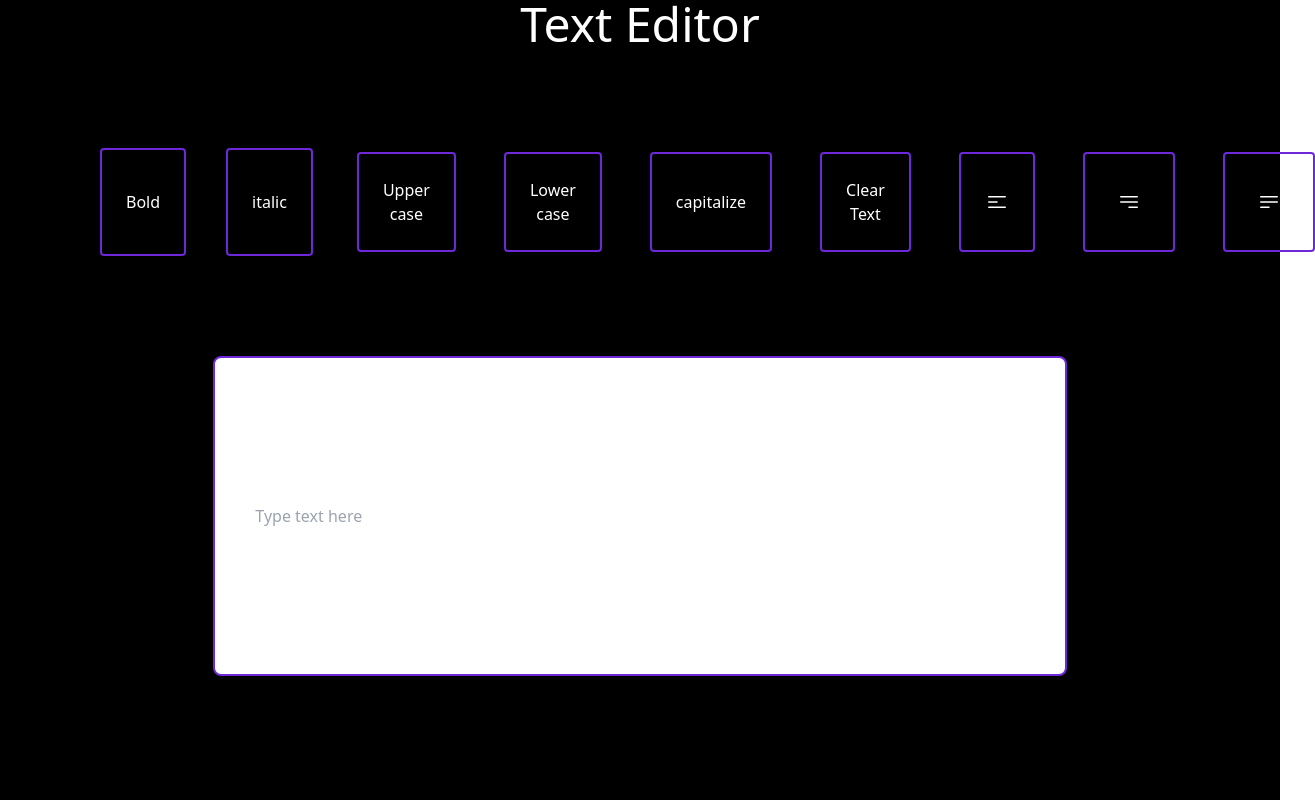
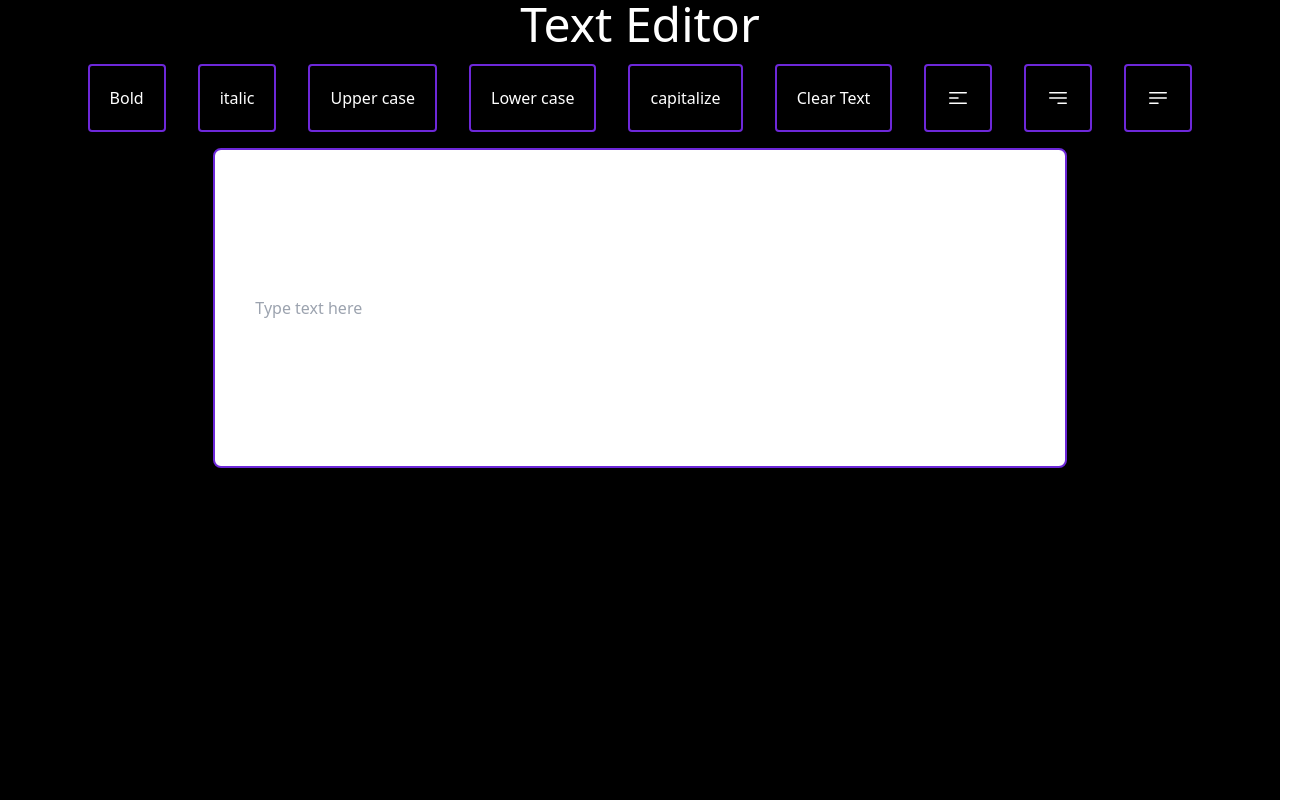
Before and after one commit to darkimpow/Deliverable-10-Js-text-editor, a plain HTML site: page html.document.html in a window 1280 px wide. Shown: the whole page, 1315 px wide, since content can reach past the window. Drawn offline with nearby package versions, Linux system fonts and the light colour scheme.

```diff
--- a/html.document.html
+++ b/html.document.html
@@ -11,18 +11,18 @@
 
 
 
-        <div class="flex justify-items-center p-20">
-                <button class="border-solid rounded border-2 border-violet-700 text-white p-6 m-5" onclick="document.getElementById ('textid').style.fontWeight ='bold'">Bold</button>
-                <button class="border-solid rounded border-2 border-violet-700 text-white p-6 m-5" onclick="document.getElementById ('textid').style.fontStyle ='italic'">italic</button>
-                <button class="border-solid rounded border-2 border-violet-700 text-white p-6 m-6" onclick="document.getElementById ('textid').style.textTransform ='uppercase'">Upper case</button>
-                <button class="border-solid rounded border-2 border-violet-700 text-white p-6 m-6" onclick="document.getElementById ('textid').style.textTransform ='lowercase'">Lower case</button>
-                <button class="border-solid rounded border-2 border-violet-700 text-white p-6 m-6" onclick="document.getElementById ('textid').style.textTransform ='capitalize'">capitalize</button>
-                <button class="border-solid rounded border-2 border-violet-700 text-white p-6 m-6" onclick="document.getElementById ('textid').value =''">Clear Text</button>
-                <button class="border-solid rounded border-2 border-violet-700 text-white p-6 m-6" onclick="document.getElementById ('textid').style.textAlign='center'"> <svg xmlns="http://www.w3.org/2000/svg" fill="none" viewBox="0 0 24 24" stroke-width="1.5" stroke="currentColor" class="w-6 h-6">
+        <div class="flex items-center justify-center w-12/12">
+                <button class="border-solid rounded border-2 border-violet-700 text-white p-5 m-4" onclick="document.getElementById ('textid').style.fontWeight ='bold'">Bold</button>
+                <button class="border-solid rounded border-2 border-violet-700 text-white p-5 m-4" onclick="document.getElementById ('textid').style.fontStyle ='italic'">italic</button>
+                <button class="border-solid rounded border-2 border-violet-700 text-white p-5 m-4" onclick="document.getElementById ('textid').style.textTransform ='uppercase'">Upper case</button>
+                <button class="border-solid rounded border-2 border-violet-700 text-white p-5 m-4" onclick="document.getElementById ('textid').style.textTransform ='lowercase'">Lower case</button>
+                <button class="border-solid rounded border-2 border-violet-700 text-white p-5 m-4" onclick="document.getElementById ('textid').style.textTransform ='capitalize'">capitalize</button>
+                <button class="border-solid rounded border-2 border-violet-700 text-white p-5 m-4" onclick="document.getElementById ('textid').value =''">Clear Text</button>
+                <button class="border-solid rounded border-2 border-violet-700 text-white p-5 m-4" onclick="document.getElementById ('textid').style.textAlign='center'"> <svg xmlns="http://www.w3.org/2000/svg" fill="none" viewBox="0 0 24 24" stroke-width="1.5" stroke="currentColor" class="w-6 h-6">
                 <path stroke-linecap="round" stroke-linejoin="round" d="M3.75 6.75h16.5M3.75 12H12m-8.25 5.25h16.5" /> </svg> </button>
-                <button class="border-solid rounded border-2 border-violet-700 text-white p-8 m-6" onclick="document.getElementById ('textid').style.textAlign='right'"> <svg xmlns="http://www.w3.org/2000/svg" fill="none" viewBox="0 0 24 24" stroke-width="1.5" stroke="currentColor" class="w-6 h-6">
+                <button class="border-solid rounded border-2 border-violet-700 text-white p-5 m-4" onclick="document.getElementById ('textid').style.textAlign='right'"> <svg xmlns="http://www.w3.org/2000/svg" fill="none" viewBox="0 0 24 24" stroke-width="1.5" stroke="currentColor" class="w-6 h-6">
                 <path stroke-linecap="round" stroke-linejoin="round" d="M3.75 6.75h16.5M3.75 12h16.5M12 17.25h8.25" /> </svg> </button>
-                <button class="border-solid rounded border-2 border-violet-700 text-white p-8 m-6" onclick="document.getElementById ('textid').style.textAlign='left'"><svg xmlns="http://www.w3.org/2000/svg" fill="none" viewBox="0 0 24 24" stroke-width="1.5" stroke="currentColor" class="w-6 h-6">
+                <button class="border-solid rounded border-2 border-violet-700 text-white p-5 m-4" onclick="document.getElementById ('textid').style.textAlign='left'"><svg xmlns="http://www.w3.org/2000/svg" fill="none" viewBox="0 0 24 24" stroke-width="1.5" stroke="currentColor" class="w-6 h-6">
                 <path stroke-linecap="round" stroke-linejoin="round" d="M3.75 6.75h16.5M3.75 12h16.5m-16.5 5.25H12" /> </svg> </button>
         </div>
 
```
